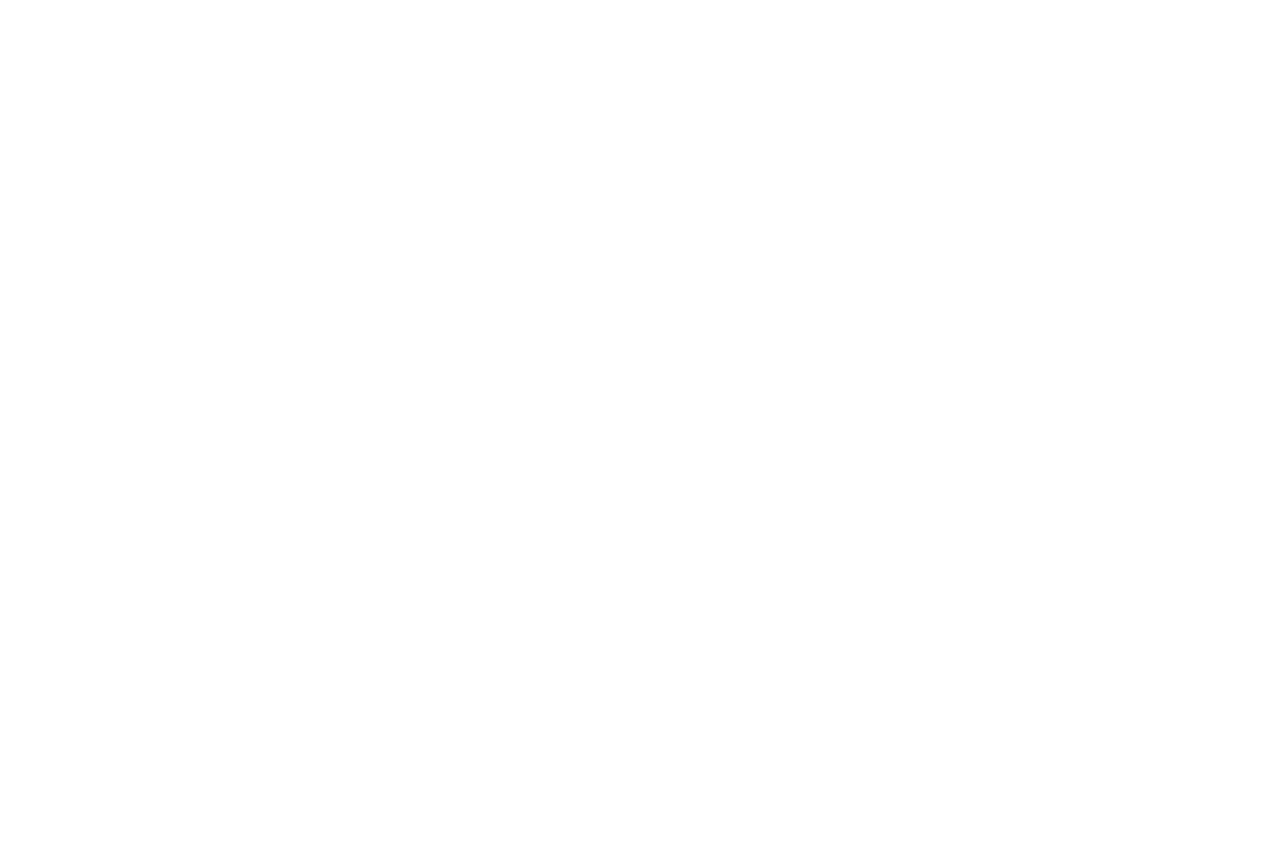
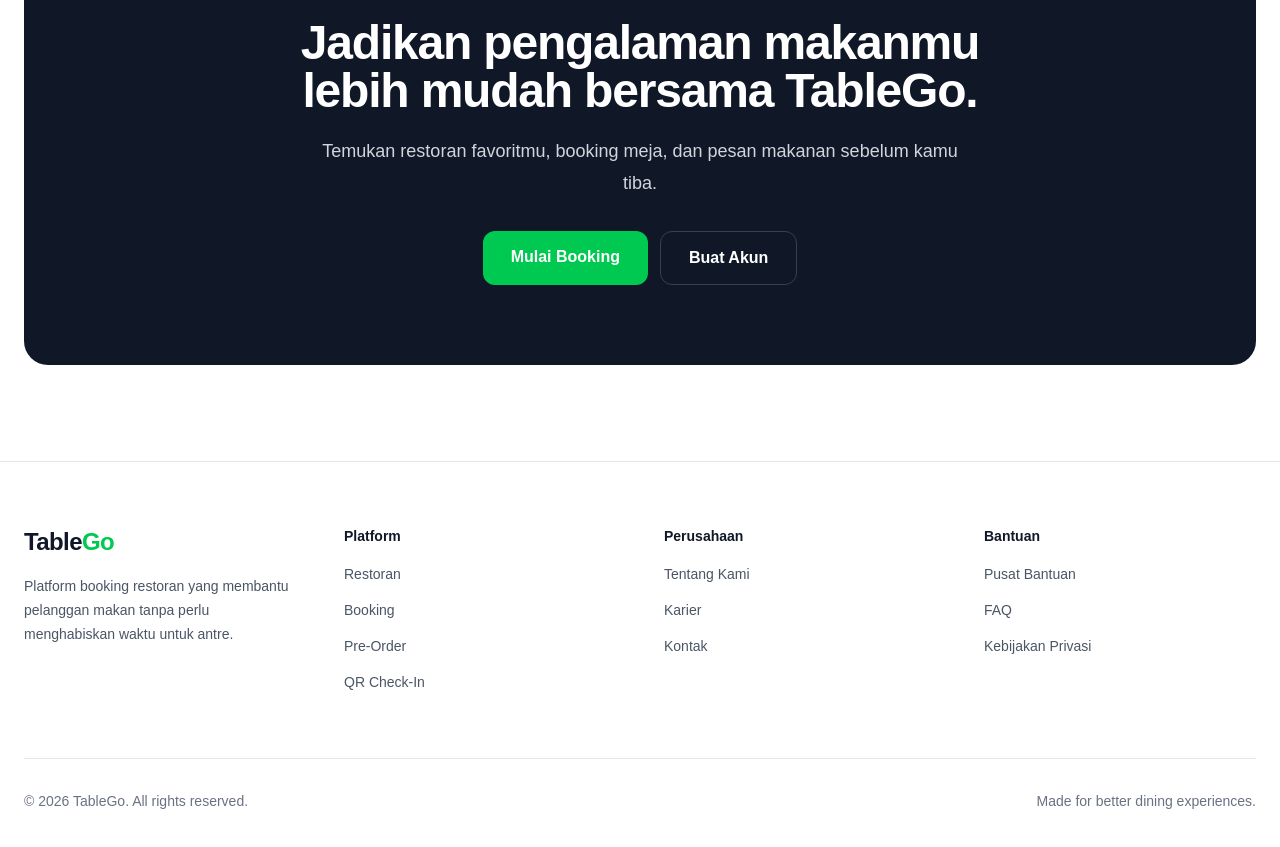
Before and after one commit to Fla5k/tablego, a Next.js app: page / in a window 1280 px wide. Shown: the part 2940-3787 px from the top of the page. Before the commit the page ends 2747 px from the top, so only its background shows below. Built offline with nearby package versions, Linux system fonts and the light colour scheme.

Commit message:
feat: complete landing page sections

```diff
--- a/app/page.tsx
+++ b/app/page.tsx
@@ -1,6 +1,8 @@
 import Navbar from "@/components/layout/Navbar";
 import Features from "@/components/home/Features";
 import HowItWorks from "@/components/home/HowItWorks";
+import CTA from "@/components/home/CTA";
+import Footer from "@/components/layout/Footer";
 
 export default function Home() {
   return (
@@ -45,7 +47,12 @@
 
       {/* Features */}
       <Features />
+      {/* HowItWorks */}
       <HowItWorks />
+      {/* CTA */}
+      <CTA />
+      {/* Footer */}
+      <Footer />
     </main>
   );
 }
--- /dev/null
+++ b/components/home/CTA.tsx
@@ -0,0 +1,38 @@
+export default function CTA() {
+  return (
+    <section className="px-6 py-24">
+      <div className="mx-auto max-w-7xl">
+        <div className="overflow-hidden rounded-3xl bg-gray-900 px-6 py-16 text-center md:px-12 md:py-20">
+          <p className="text-sm font-semibold uppercase tracking-widest text-green-400">
+            Siap makan tanpa antre?
+          </p>
+
+          <h2 className="mx-auto mt-4 max-w-3xl text-4xl font-bold tracking-tight text-white md:text-5xl">
+            Jadikan pengalaman makanmu lebih mudah bersama TableGo.
+          </h2>
+
+          <p className="mx-auto mt-5 max-w-2xl text-lg leading-8 text-gray-300">
+            Temukan restoran favoritmu, booking meja, dan pesan makanan
+            sebelum kamu tiba.
+          </p>
+
+          <div className="mt-8 flex flex-col justify-center gap-3 sm:flex-row">
+            <a
+              href="/restaurants"
+              className="rounded-xl bg-green-500 px-7 py-3.5 font-semibold text-white transition hover:bg-green-600"
+            >
+              Mulai Booking
+            </a>
+
+            <a
+              href="/register"
+              className="rounded-xl border border-gray-700 px-7 py-3.5 font-semibold text-white transition hover:bg-gray-800"
+            >
+              Buat Akun
+            </a>
+          </div>
+        </div>
+      </div>
+    </section>
+  );
+}
--- /dev/null
+++ b/components/layout/Footer.tsx
@@ -0,0 +1,56 @@
+const footerLinks = {
+  Platform: ["Restoran", "Booking", "Pre-Order", "QR Check-In"],
+  Perusahaan: ["Tentang Kami", "Karier", "Kontak"],
+  Bantuan: ["Pusat Bantuan", "FAQ", "Kebijakan Privasi"],
+};
+
+export default function Footer() {
+  return (
+    <footer id="about" className="border-t border-gray-200 bg-white">
+      <div className="mx-auto max-w-7xl px-6 py-16">
+        <div className="grid gap-12 md:grid-cols-2 lg:grid-cols-4">
+          {/* Brand */}
+          <div>
+            <a href="/" className="text-2xl font-bold tracking-tight">
+              <span className="text-gray-900">Table</span>
+              <span className="text-green-500">Go</span>
+            </a>
+
+            <p className="mt-4 max-w-xs text-sm leading-6 text-gray-600">
+              Platform booking restoran yang membantu pelanggan makan tanpa
+              perlu menghabiskan waktu untuk antre.
+            </p>
+          </div>
+
+          {/* Links */}
+          {Object.entries(footerLinks).map(([title, links]) => (
+            <div key={title}>
+              <h3 className="text-sm font-semibold text-gray-900">
+                {title}
+              </h3>
+
+              <ul className="mt-4 space-y-3">
+                {links.map((link) => (
+                  <li key={link}>
+                    <a
+                      href="#"
+                      className="text-sm text-gray-600 transition hover:text-green-500"
+                    >
+                      {link}
+                    </a>
+                  </li>
+                ))}
+              </ul>
+            </div>
+          ))}
+        </div>
+
+        <div className="mt-16 flex flex-col gap-4 border-t border-gray-200 pt-8 text-sm text-gray-500 md:flex-row md:items-center md:justify-between">
+          <p>© 2026 TableGo. All rights reserved.</p>
+
+          <p>Made for better dining experiences.</p>
+        </div>
+      </div>
+    </footer>
+  );
+}
```
